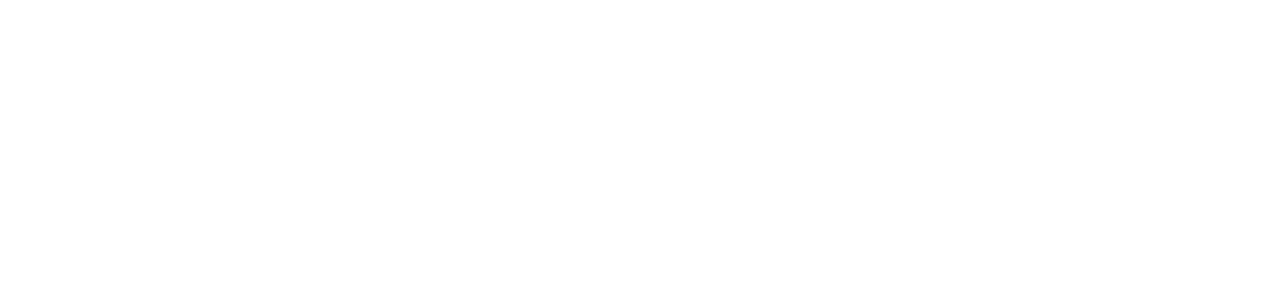
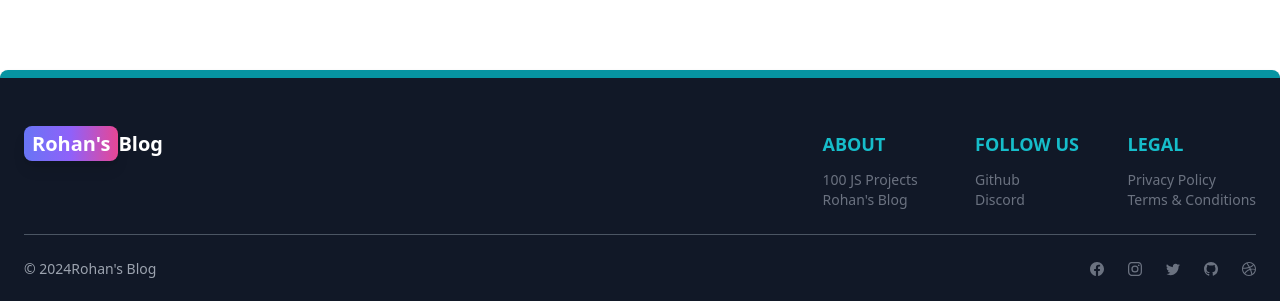
Before and after one commit to rohansamuel07/Personal-Blog-Project, a React (Vite) app in the folder client/: page /projects in a window 1280 px wide. Shown: the part 796-1097 px from the top of the page. Before the commit the page ends 866 px from the top, so only its background shows below. Built offline with nearby package versions, Linux system fonts and the light colour scheme.

Commit message:
create and add the Footer component

```diff
--- a/client/src/App.jsx
+++ b/client/src/App.jsx
@@ -6,6 +6,7 @@
 import Projects from './pages/Projects';
 import SignUp from './pages/Signup';
 import Header from './components/Header';
+import Footer from './components/Footer';
 
 export default function App() {
   return (
@@ -19,6 +20,8 @@
         <Route path='/dashboard' element={<Dashboard />} />
         <Route path='/projects' element={<Projects />} />
       </Routes>
+
+      <Footer />
     </BrowserRouter>
   );
 }
--- /dev/null
+++ b/client/src/components/Footer.jsx
@@ -0,0 +1,85 @@
+import { Footer } from 'flowbite-react';
+import { Link } from 'react-router-dom';
+import { BsFacebook, BsInstagram, BsTwitter, BsGithub, BsDribbble } from 'react-icons/bs';
+
+export default function FooterCom() {
+  return (
+    <Footer container className="border-t-8 border-teal-500 bg-gray-900 text-white py-8">
+      <div className="w-full max-w-7xl mx-auto px-6">
+        <div className="grid w-full justify-between sm:flex sm:justify-between md:grid-cols-1 gap-8">
+          <div className="mt-5">
+            <Link
+              to="/"
+              className="self-center whitespace-nowrap text-lg sm:text-xl font-semibold dark:text-white"
+            >
+              <span className="px-2 py-1 bg-gradient-to-r from-indigo-500 via-purple-500 to-pink-500 rounded-lg text-white shadow-lg">
+                Rohan's
+              </span>
+              Blog
+            </Link>
+          </div>
+          <div className="grid grid-cols-2 gap-8 sm:grid-cols-3 sm:gap-6 mt-5 text-sm">
+            <div>
+              <Footer.Title title="About" className="text-lg mb-3 text-teal-400" />
+              <Footer.LinkGroup col>
+                <Footer.Link
+                  href="https://www.100jsprojects.com"
+                  target="_blank"
+                  rel="noopener noreferrer"
+                  className="hover:underline hover:text-teal-300 transition-all duration-300"
+                >
+                  100 JS Projects
+                </Footer.Link>
+                <Footer.Link
+                  href="/about"
+                  target="_blank"
+                  rel="noopener noreferrer"
+                  className="hover:underline hover:text-teal-300 transition-all duration-300"
+                >
+                  Rohan's Blog
+                </Footer.Link>
+              </Footer.LinkGroup>
+            </div>
+            <div>
+              <Footer.Title title="Follow us" className="text-lg mb-3 text-teal-400" />
+              <Footer.LinkGroup col>
+                <Footer.Link
+                  href="https://github.com/rohansamuel07"
+                  target="_blank"
+                  rel="noopener noreferrer"
+                  className="hover:underline hover:text-teal-300 transition-all duration-300"
+                >
+                  Github
+                </Footer.Link>
+                <Footer.Link href="#" className="hover:underline hover:text-teal-300 transition-all duration-300">Discord</Footer.Link>
+              </Footer.LinkGroup>
+            </div>
+            <div>
+              <Footer.Title title="Legal" className="text-lg mb-3 text-teal-400" />
+              <Footer.LinkGroup col>
+                <Footer.Link href="#" className="hover:underline hover:text-teal-300 transition-all duration-300">Privacy Policy</Footer.Link>
+                <Footer.Link href="#" className="hover:underline hover:text-teal-300 transition-all duration-300">Terms &amp; Conditions</Footer.Link>
+              </Footer.LinkGroup>
+            </div>
+          </div>
+        </div>
+        <Footer.Divider className="my-6 border-gray-600" />
+        <div className="w-full sm:flex sm:items-center sm:justify-between text-sm">
+          <Footer.Copyright
+            href="#"
+            by="Rohan's Blog"
+            year={new Date().getFullYear()}
+            className="text-gray-400"
+          />
+          <div className="flex gap-6 sm:mt-0 mt-4">
+            <Footer.Icon href="#" icon={BsFacebook} className="hover:text-teal-300 transition-all duration-300" />
+            <Footer.Icon href="#" icon={BsInstagram} className="hover:text-teal-300 transition-all duration-300" />
+            <Footer.Icon href="#" icon={BsTwitter} className="hover:text-teal-300 transition-all duration-300" />
+            <Footer.Icon href="https://github.com/rohansamuel07" icon={BsGithub} className="hover:text-teal-300 transition-all duration-300" />
+            <Footer.Icon href="#" icon={BsDribbble} className="hover:text-teal-300 transition-all duration-300" />
+          </div>
+        </div>
+      </div>
+    </Footer>
+  );
+}
```
